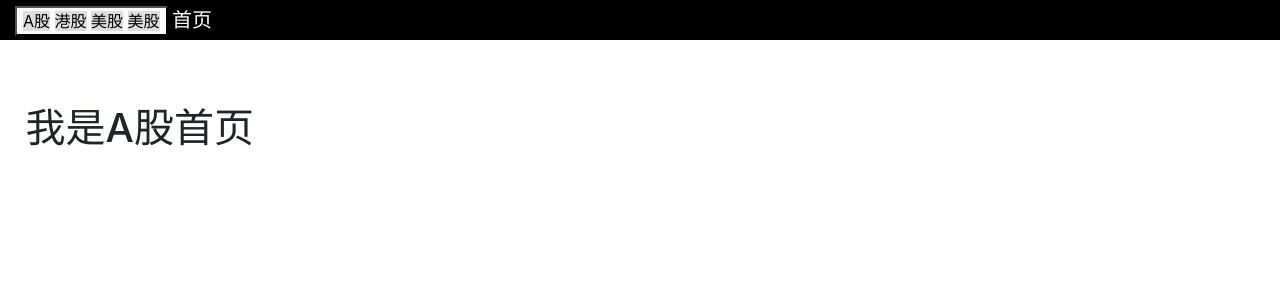
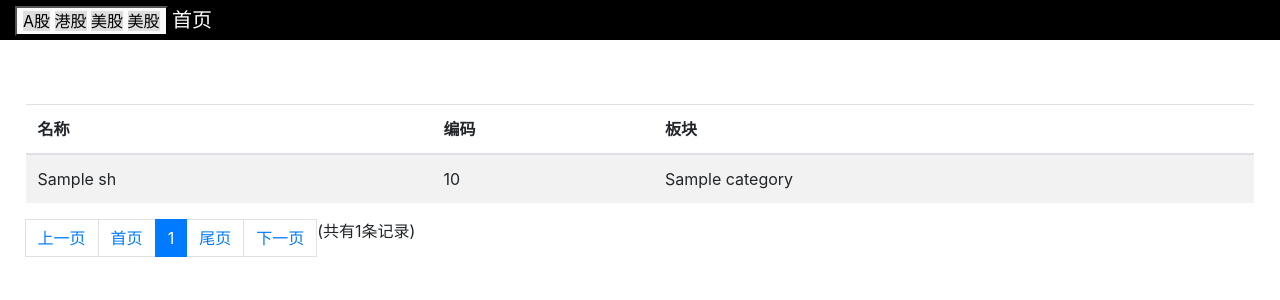
Before and after one commit to xyq946692052/globalinvestor, a Django app: template globalinvestor/themes/default/templates/cn_a_stocks/index.html in a window 1280 px wide. Shown: the top 300 px of the page. Run offline with Django 3.2, Linux system fonts and the light colour scheme; the template is opened without the code that fills it: most values are stand-ins (such as "Sample title", 1, 10 or a date in 2020); some libraries are stand-ins or nearby versions.

Commit message:
import a stocks data and finish index.html of cn_a_stocks

```diff
--- a/apps/cn_a_stocks/apps.py
+++ b/apps/cn_a_stocks/apps.py
@@ -1,5 +1,5 @@
 from django.apps import AppConfig
 
 
-class MainsiteConfig(AppConfig):
+class CnAStocksConfig(AppConfig):
     name = 'cn_a_stocks'
--- a/globalinvestor/conf/base.py
+++ b/globalinvestor/conf/base.py
@@ -121,3 +121,5 @@ STATIC_ROOT = '/tmp/static'
 STATICFILES_DIRS = [
     os.path.join(BASE_DIR, 'themes', THEME, 'static/')
 ]
+
+PAGINATOR_NUM = 16
--- a/globalinvestor/themes/default/templates/base.html
+++ b/globalinvestor/themes/default/templates/base.html
@@ -36,6 +36,7 @@
         </nav>
 
         <div class="content">
+
             {% block content %}{% endblock%}
         </div>
     </body>
--- a/globalinvestor/themes/default/templates/cn_a_stocks/index.html
+++ b/globalinvestor/themes/default/templates/cn_a_stocks/index.html
@@ -1,5 +1,23 @@
 {% extends 'base.html' %}
 
 {% block content %}
-    <h1>我是A股首页</h1>
+    <table class="table table-striped">
+      <thead>
+        <tr>
+          <th>名称</th>
+          <th>编码</th>
+          <th>板块</th>
+        </tr>
+      </thead>
+      <tbody>
+       {% for h in sh %}
+        <tr>
+          <td>{{ h.stock_name }}</td>
+          <td>{{ h.stock_code }}</td>
+          <td>{{ h.category.category_name }}</td>
+        </tr>
+        {% endfor %}
+      </tbody>
+    </table>
+    {% include "pagination.html" %}
 {% endblock %}
--- a/globalinvestor/themes/default/templates/home.html
+++ b/globalinvestor/themes/default/templates/home.html
@@ -5,7 +5,7 @@
 {% endblock %}
 
 {% block content %}
-    <div class="search">
+   <div class="search">
         <table>
             <tr>
                 <td>
@@ -25,7 +25,6 @@
             </tr>
         </table>
     </div>
-
     <table class="table table-bordered" style="margin-top:1%;">
       <thead>
         <tr>
--- /dev/null
+++ b/globalinvestor/themes/default/templates/pagination.html
@@ -0,0 +1,43 @@
+<div class="dj-pagenav">
+    <nav aria-label="Page navigation example">
+        <ul class="pagination">
+
+            <li class="page-item">
+                {% if page_of_obj.has_previous %}
+                    <li class="page-item"><a class="page-link" href="?page={{ page_of_obj.previous_page_number }}">上一页</a></li>
+                {% else %}
+                    <li class="page-item disable"><a class="page-link" href="#">上一页</a></li>
+                {% endif %}
+            </li>
+
+            <li class="page-item"><a class="page-link" href="?page=1">首页</a> </li>
+
+            {% for page_num in range_page %}
+                {% if page_num == page_of_obj.number %}
+                     <li class="page-item active"><a class="page-link" href="?page={{ page_num }}">{{ page_num }}</a></li>
+                {% else %}
+                    {% if page_num == '...' %}
+                        <li class="page-item "><a class="page-link" href="javascript: void(0);" style="opacity: 1">{{ page_num }}</a></li>
+                    {% else %}
+                        <li class="page-item">
+                            <a href="?page={{ page_num }}" class="page-link" >{{ page_num }}</a>
+                        </li>
+                    {% endif %}
+                {% endif %}
+            {% endfor %}
+
+            <li class="page-item"><a class="page-link" href="?page={{ page_of_obj.paginator.num_pages }}">尾页</a> </li>
+
+            <li class="page-item">
+                {% if page_obj.has_next %}
+                    <li class="page-item"><a class="page-link" href="?page={{ page_of_obj.next_page_number }}">下一页</a></li>
+                {% else %}
+                    <li class="page-item disable"><a class="page-link" href="#">下一页</a></li>
+                {% endif %}
+            </li>
+
+            <li class="page-item"><span class="page-nav-info">(共有{{ page_of_obj.paginator.count}}条记录)</span></li>
+        </ul>
+    </nav>
+
+</div>
```
Also changed, not shown: apps/cn_a_stocks/models.py (+17 -6 lines), apps/cn_a_stocks/views.py (+8 -1 lines), db_tools/import_cn_a_header.py (added, +11 -0 lines), utils/pages.py (added, +28 -0 lines), apps/cn_a_stocks/migrations/0001_initial.py, apps/cn_a_stocks/migrations/0002_auto_20191202_2311.py (added), apps/us_stocks/migrations/__init__.py (deleted), db_tools/__init__.py (added), utils/__init__.py (added).
